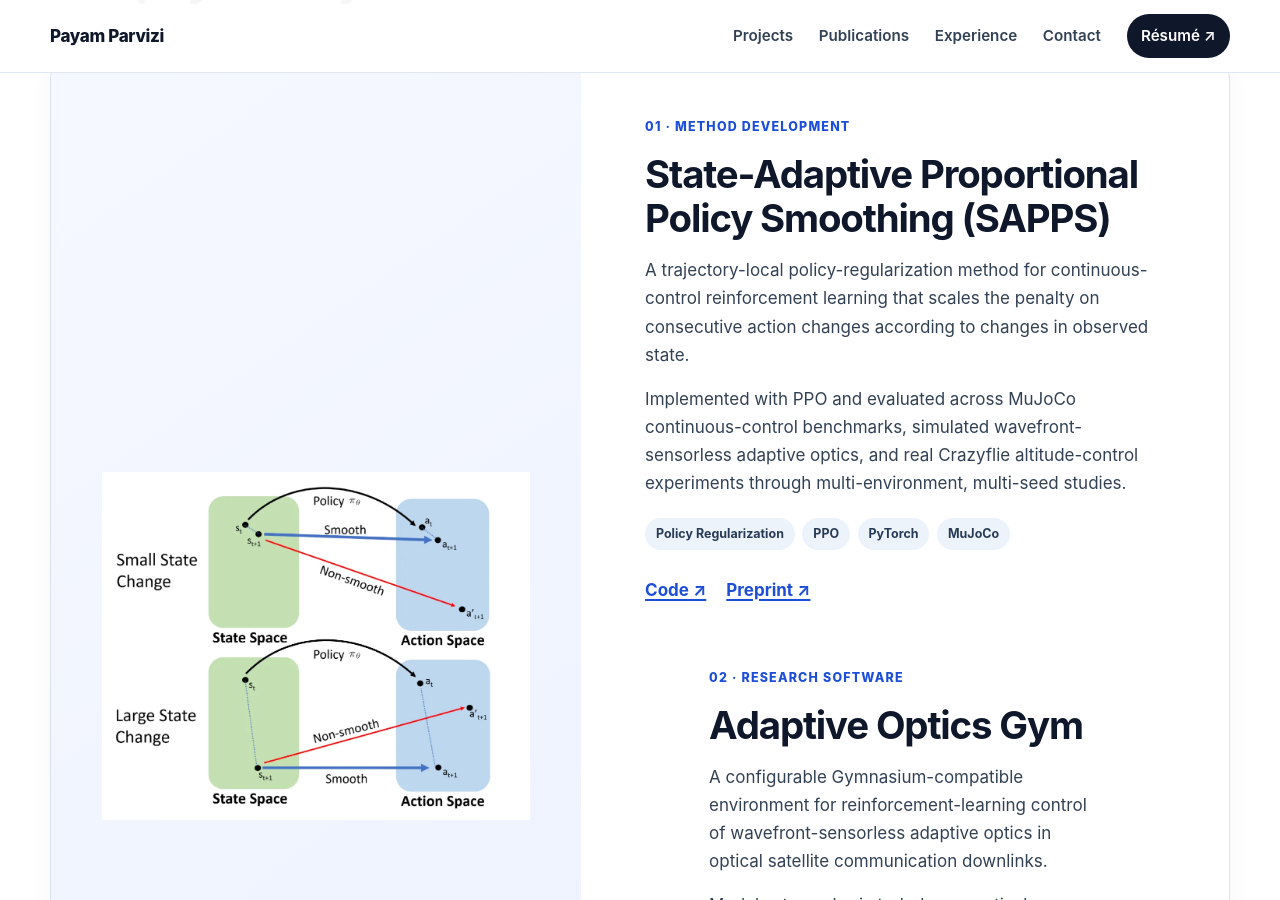
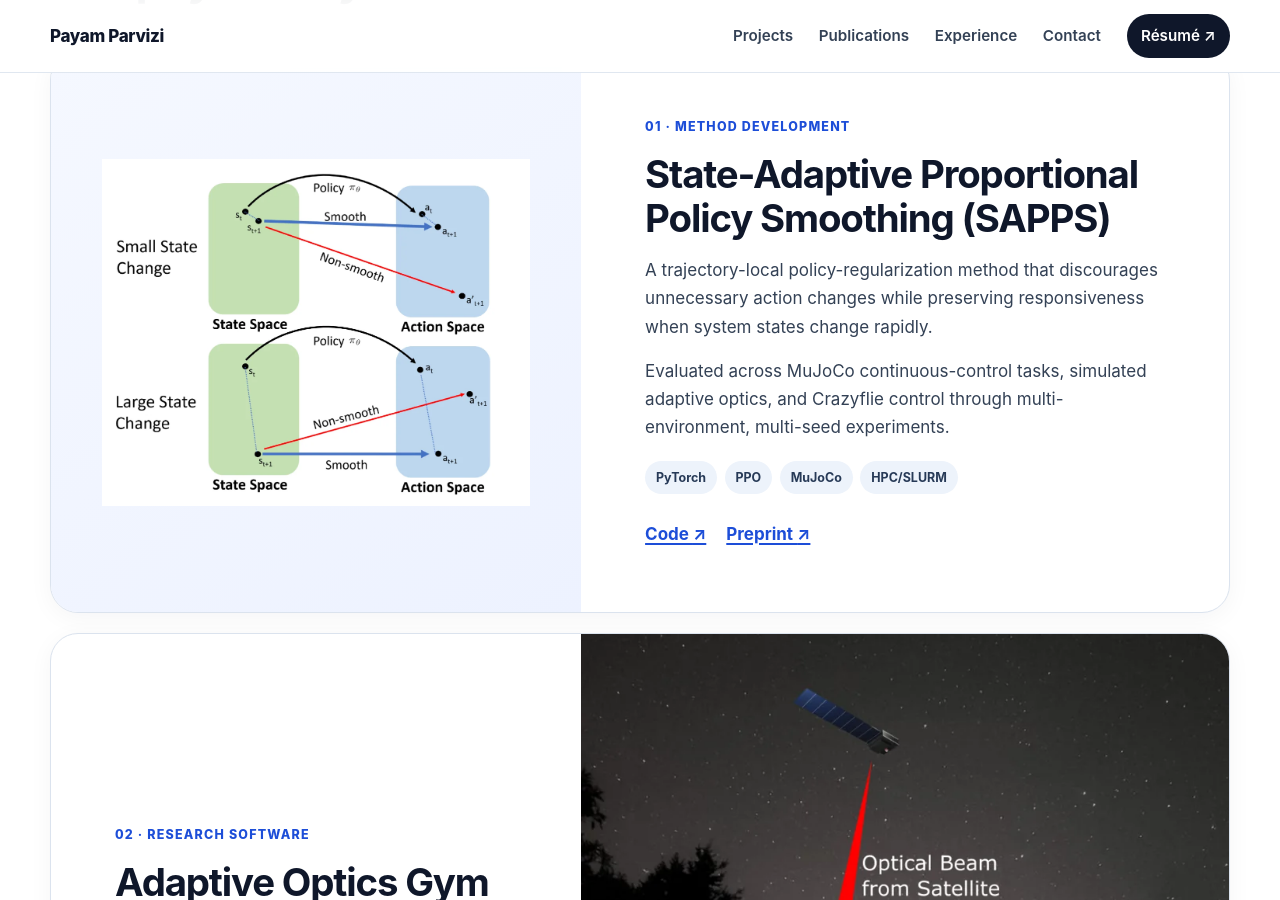
Before and after one commit to payamparvizi/payamparvizi.github.io, a Jekyll site: the page built from index.html, in a window 1280 px wide and 900 px high, scrolled down 1919 px. Built offline with Jekyll 4.4.1, drawn with Linux system fonts in a browser that asks for light colours.

Commit message:
Revise project content and links in index.html
Updated project descriptions and links for clarity and conciseness.

```diff
--- a/index.html
+++ b/index.html
@@ -94,46 +94,24 @@
         </div>
         <div class="project-content">
           <p class="project-number">01 · Method development</p>
+          <h3>State-Adaptive Proportional Policy Smoothing (SAPPS)</h3>
+          <p>A trajectory-local policy-regularization method that discourages unnecessary action changes while preserving responsiveness when system states change rapidly.</p>
+          <p>Evaluated across MuJoCo continuous-control tasks, simulated adaptive optics, and Crazyflie control through multi-environment, multi-seed experiments.</p>
+          <ul class="tag-list" aria-label="Technologies">
+            <li>PyTorch</li><li>PPO</li><li>MuJoCo</li><li>HPC/SLURM</li>
+          </ul>
+          <div class="project-links">
+            <a href="https://github.com/payamparvizi/sapps-rl" target="_blank" rel="noopener noreferrer">Code <span aria-hidden="true">↗</span></a>
+            <a href="https://doi.org/10.36227/techrxiv.177004949.91897305" target="_blank" rel="noopener noreferrer">Preprint <span aria-hidden="true">↗</span></a>
+          </div>
+        </div>
+      </article>
 
-          <h3>State-Adaptive Proportional Policy Smoothing (SAPPS)</h3>
-
-          <p>
-            A trajectory-local policy-regularization method for continuous-control
-            reinforcement learning that scales the penalty on consecutive action changes
-            according to changes in observed state.
-          </p>
-
-          <p>
-            Implemented with PPO and evaluated across MuJoCo continuous-control benchmarks,
-            simulated wavefront-sensorless adaptive optics, and real Crazyflie
-            altitude-control experiments through multi-environment, multi-seed studies.
-          </p>
-
-          <ul class="tag-list" aria-label="Technologies and methods">
-            <li>Policy Regularization</li>
-            <li>PPO</li>
-            <li>PyTorch</li>
-            <li>MuJoCo</li>
-          </ul>
-
-          <div class="project-links">
-            <a
-              href="https://github.com/payamparvizi/sapps-rl"
-              target="_blank"
-              rel="noopener noreferrer"
-            >
-              Code <span aria-hidden="true">↗</span>
-            </a>
-
-            <a
-              href="https://doi.org/10.36227/techrxiv.177004949.91897305"
-              target="_blank"
-              rel="noopener noreferrer"
-            >
-              Preprint <span aria-hidden="true">↗</span>
-            </a>
-          </div>
-          <div class="project-content">
+      <article class="project">
+        <div class="project-media media-cover">
+          <img src="{{ '/assets/img/adaptive-optics.webp' | relative_url }}" width="780" height="994" alt="Wavefront-sensorless adaptive optics system for optical satellite communications" loading="lazy" decoding="async">
+        </div>
+        <div class="project-content">
           <p class="project-number">02 · Research software</p>
           <h3>Adaptive Optics Gym</h3>
           <p>A configurable Gymnasium-compatible environment for reinforcement-learning control of wavefront-sensorless adaptive optics in optical satellite communication downlinks.</p>
```
